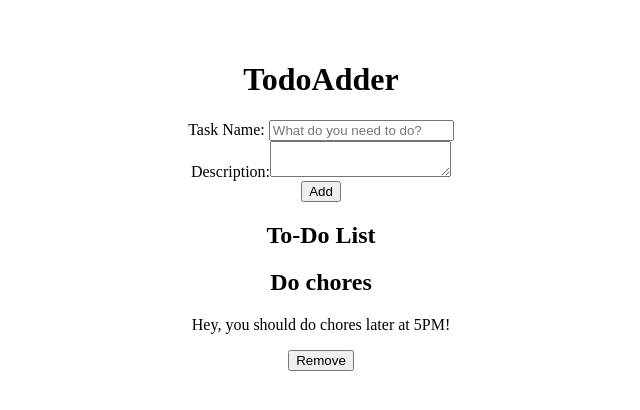
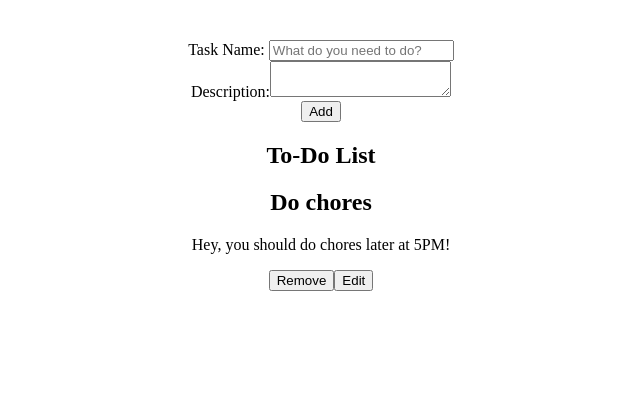
Before and after one commit to Shubamium/ReduxTodos, a React (Vite) app: page / in a window 1280 px wide. Shown: the top 410 px of the page, without its empty margins (319-959 px from the left). Built offline with nearby package versions, Linux system fonts and the light colour scheme.

Commit message:
Add task edit dialogs

```diff
--- a/src/App.jsx
+++ b/src/App.jsx
@@ -6,6 +6,7 @@ import { useSelector } from 'react-redux';
 
 function App() {
   const listData = useSelector(state => state.list);
+
   return (
     <div>
         <TodoAdder/>
--- a/src/components/TodoAdder.jsx
+++ b/src/components/TodoAdder.jsx
@@ -3,17 +3,20 @@ import { useForm } from 'react-hook-form'
 import { useDispatch } from 'react-redux';
 import { listActions } from '../features/list/listSlice';
 
-export const TodoAdder = () => {
+export const TodoAdder = (props) => {
     const {register,handleSubmit} = useForm();
     const dispatch = useDispatch();
 
     const onSubmit = (d)=>{
+        if(props.isEdit){
+            dispatch(listActions.edit({id:props.toEdit,data:d}));
+
+        }else{
             dispatch(listActions.add(d));
+        }
     }
 
     return (
-        <div>
-            <h1>TodoAdder</h1>
         <form onSubmit={handleSubmit(onSubmit)} >
             <div className='form-field'>
                 <label htmlFor="title">Task Name: </label>
@@ -23,8 +26,7 @@ export const TodoAdder = () => {
                 <label htmlFor="description" placeholder='Describe the task in detail here!'>Description:</label>
                 <textarea {...register("description")}></textarea>
             </div>
-                <button type='submit'>Add</button>
+            <button type='submit'>{props.isEdit ? 'Edit' : 'Add'}</button>
         </form>
-        </div>
     )
 }
--- a/src/components/TodoView.jsx
+++ b/src/components/TodoView.jsx
@@ -1,12 +1,27 @@
 import { useDispatch } from "react-redux"
 import { listActions } from "../features/list/listSlice"
+import { TodoAdder } from "./TodoAdder"
+import { useState } from "react"
 
 
 export const TodoView = (props) => {
+
+    const [toEdit,setToEdit] = useState(0);
+    const [dialog,setDialog] = useState(false);
+    function editList(id){
+        setToEdit(id);
+        openDialog();
+    }
+    function openDialog(){
+        setDialog(true);
+    }
+    function closeDialog(){
+        setDialog(false);
+    }
     function renderList(list){
         return list.map((task)=>{
             return (
-                <List key={task.id} id={task.id} title={task.title} description={task.description}></List>
+                <List key={task.id} onEdit={()=>{editList(task.id)}} id={task.id} title={task.title} description={task.description}></List>
             )
         })
     }
@@ -14,13 +29,13 @@ export const TodoView = (props) => {
         <div>
             <h2>To-Do List</h2>
             {props.list && renderList(props.list)}
+            <EditDialog id={toEdit} isOpen={dialog} onClose={closeDialog}></EditDialog>
         </div>
     )
 }
 
 
 const List = (props) => {
-
     const dispatch = useDispatch();
     function handleRemove(){
         dispatch(listActions.remove(props.id));
@@ -30,6 +45,18 @@ const List = (props) => {
             <h2>{props.title}</h2>
             <p>{props.description}</p>
             <button onClick={handleRemove}>Remove</button>
+            <button onClick={()=>{props.onEdit && props.onEdit()}}>Edit</button>
         </div>
     )
 }
+
+
+const EditDialog = (props) => {
+    return (
+        <dialog open={props.isOpen}>
+            <button onClick={()=>{props.onClose && props.onClose()}}>Close</button>
+            <h2>Edit Task</h2>
+            <TodoAdder toEdit={props.id} isEdit={true}/>
+        </dialog>
+    )
+}
```
Lines whose indentation alone changed are shown as unchanged.
